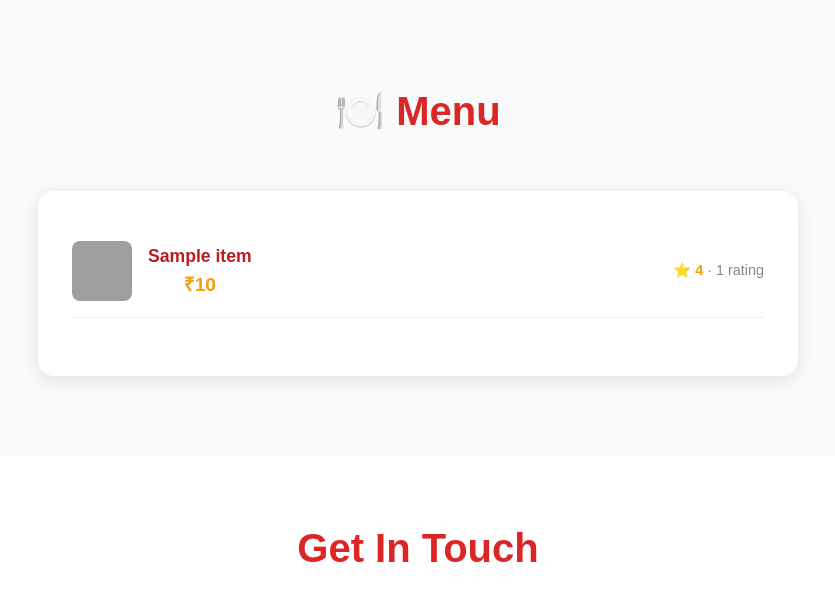
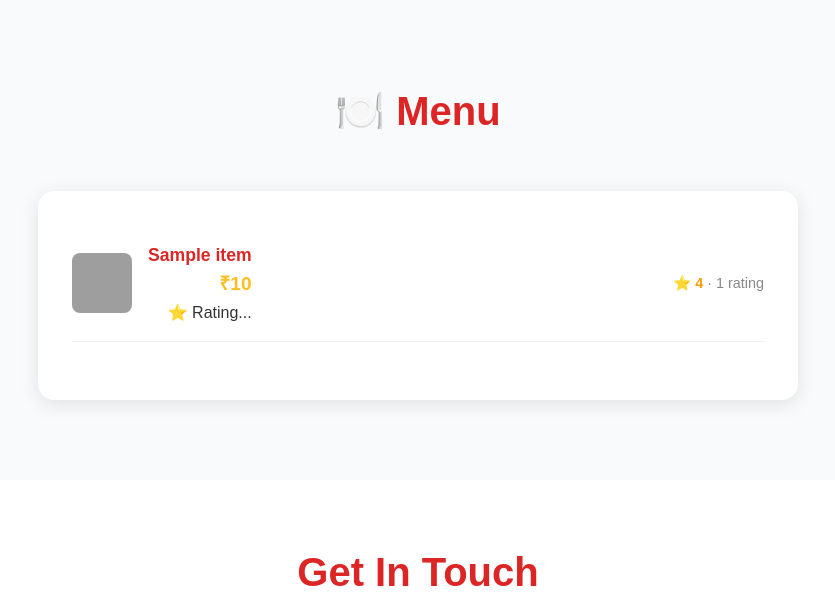
Before and after one commit to siddharthangra/Chatori-Chatbot, a Python web app: template templates/index.html in a window 1280 px wide. Shown: the part 561-1154 px from the top of the page, without its empty margins (222-1057 px from the left). Run offline with Jinja, Linux system fonts and the light colour scheme; the template is opened without the code that fills it: most values are stand-ins (such as "Sample title", 1, 10 or a date in 2020); some libraries are stand-ins or nearby versions; grey boxes are pictures that could not be loaded.

Commit message:
menu-card

```diff
--- a/templates/index.html
+++ b/templates/index.html
@@ -48,8 +48,18 @@
                             alt="{{ item.name }}"
                             style="width: 60px; height: 60px; object-fit: cover; border-radius: 0.5rem; margin-right: 1rem;">
                         <div>
-                            <span class="item-name" style="font-weight: 600; color: #b91c1c;">{{ item.name }}</span><br>
-                            <span class="item-price" style="color: #f59e0b;">₹{{ item.price }}</span>
+                            <div style="display: flex; align-items: center;">
+                                <img ...>
+                                <div>
+                                    <span class="item-name">{{ item.name }}</span>
+                                </div>
+                            </div>
+
+                            <!-- Now this stays aligned to the right -->
+                            <div style="text-align: right;">
+                                <div class="item-price">₹{{ item.price }}</div>
+                                ⭐ Rating...
+                            </div>
                         </div>
                     </div>
 
```
